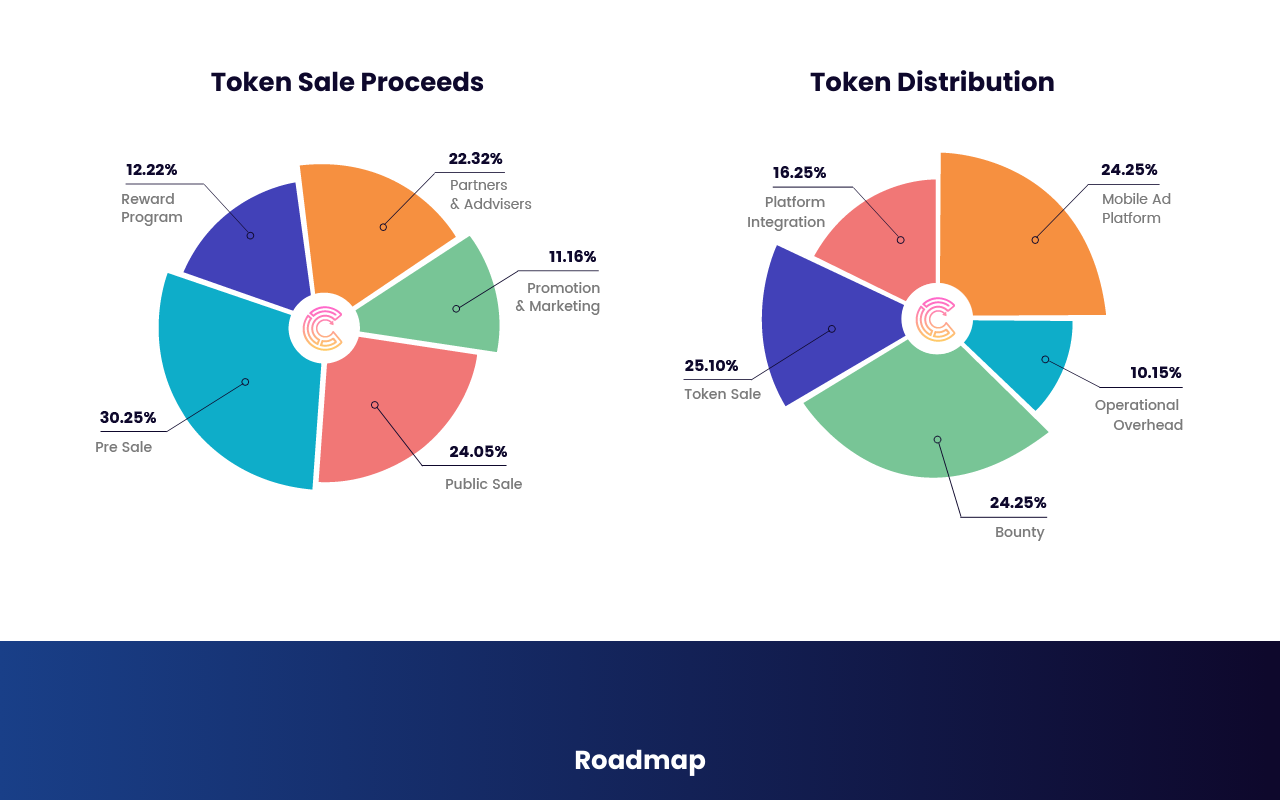
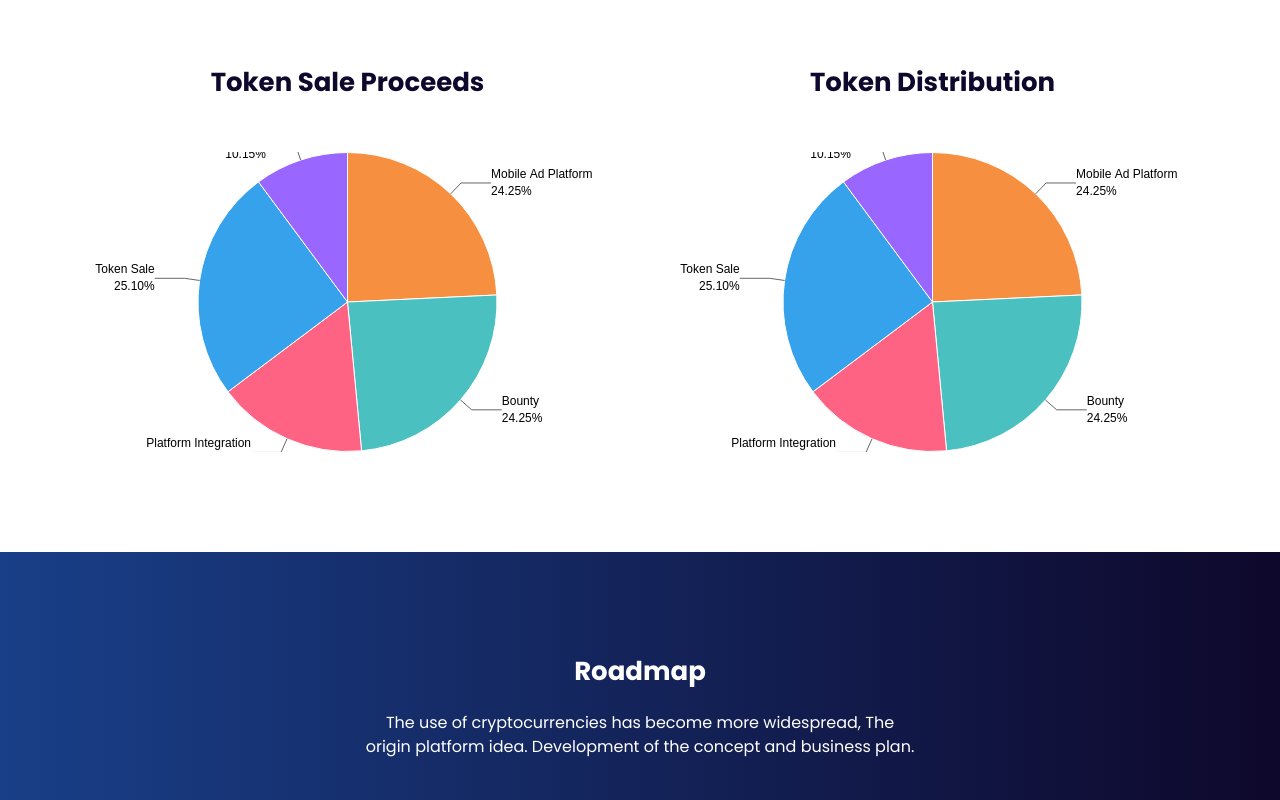
Before and after one commit to Ahsanch007/Cryptocash, a Next.js app: page / in a window 1280 px wide. Shown: the part 3440-4240 px from the top of the page. Built offline with nearby package versions, Linux system fonts and the light colour scheme.

Commit message:
done changes

```diff
--- a/package.json
+++ b/package.json
@@ -10,8 +10,10 @@
   },
   "dependencies": {
     "aos": "^2.3.4",
+    "chart.js": "^4.4.7",
     "next": "15.1.4",
     "react": "^19.0.0",
+    "react-chartjs-2": "^5.3.0",
     "react-dom": "^19.0.0",
     "react-icons": "^5.4.0"
   },
--- a/src/components/Home/Graph.js
+++ b/src/components/Home/Graph.js
@@ -1,6 +1,7 @@
 'use client'
 import Aos from 'aos';
 import React, { useEffect } from 'react'
+import PieChartWithLabels from '../ui/PieChart';
 
 export const Graph = () => {
     useEffect(() => {
@@ -16,8 +17,9 @@ export const Graph = () => {
                                 Token Sale Proceeds
                             </h3>
                         </div>
-                        <div className="pt-[30px]" data-aos="fade-left" data-aos-duration='1300'>
-                            <img src="/assets/sale-proceeds7.png" className='max-w-full h-auto mx-auto' alt="" />
+                        <div className="pt-[30px] " data-aos="fade-left" data-aos-duration='1300'>
+                            {/* <img src="/assets/sale-proceeds7.png" className='max-w-full h-auto mx-auto' alt="" /> */}
+                            <PieChartWithLabels />
                         </div>
                     </div>
                     <div className="">
@@ -28,7 +30,9 @@ export const Graph = () => {
                             </h3>
                         </div>
                         <div className="pt-[30px]" data-aos="fade-right" data-aos-duration='1300'>
-                            <img src="/assets/distribution7.png" className='max-w-full h-auto mx-auto' alt="" />
+                            {/* <img src="/assets/distribution7.png" className='max-w-full h-auto mx-auto' alt="" /> */}
+                            <PieChartWithLabels />
+
                         </div>
                     </div>
                 </div>
--- /dev/null
+++ b/src/components/ui/PieChart.js
@@ -0,0 +1,116 @@
+import React from 'react';
+import { Pie } from 'react-chartjs-2';
+import { Chart as ChartJS, Tooltip, Legend, ArcElement } from 'chart.js';
+
+ChartJS.register(Tooltip, Legend, ArcElement);
+
+const PieChartWithLabels = () => {
+    const data = {
+        labels: [
+            'Mobile Ad Platform',
+            'Bounty',
+            'Platform Integration',
+            'Token Sale',
+            'Operational Overhead',
+        ],
+        datasets: [
+            {
+                data: [24.25, 24.25, 16.25, 25.1, 10.15],
+                backgroundColor: [
+                    '#F69040', // Orange
+                    '#4BC0C0', // Teal
+                    '#FF6384', // Pink
+                    '#36A2EB', // Blue
+                    '#9966FF', // Purple
+                ],
+                borderWidth: 1,
+            },
+        ],
+    };
+
+    const options = {
+        responsive: true,
+        maintainAspectRatio: false,
+        plugins: {
+            tooltip: {
+                enabled: false, // Disable tooltips since we're customizing labels
+            },
+            legend: {
+                display: false, // Hide default legend
+            },
+        },
+        animation: false,
+    };
+
+    const drawCustomLabels = (chart) => {
+        const { ctx, chartArea, data } = chart;
+        if (!chartArea) return;
+
+        const { width, height } = chartArea;
+        const meta = chart.getDatasetMeta(0);
+
+        meta.data.forEach((arc, index) => {
+            const dataset = data.datasets[0];
+            const value = dataset.data[index];
+            const percentage = `${value.toFixed(2)}%`;
+
+            // Get the center angle of the slice
+            const centerAngle = (arc.startAngle + arc.endAngle) / 2;
+
+            // Calculate the starting point of the callout line
+            const outerRadius = arc.outerRadius;
+            const startX = Math.cos(centerAngle) * outerRadius + width / 2;
+            const startY = Math.sin(centerAngle) * outerRadius + height / 2;
+
+            // Calculate the end point of the straight line (extension)
+            const lineLength = 15; // Length of the first segment
+            const endX = Math.cos(centerAngle) * (outerRadius + lineLength) + width / 2;
+            const endY = Math.sin(centerAngle) * (outerRadius + lineLength) + height / 2;
+
+            // Determine the alignment for the horizontal segment
+            const horizontalOffset = 30; // Horizontal offset for the label line
+            const labelX = endX < width / 2 ? endX - horizontalOffset : endX + horizontalOffset;
+            const labelY = endY;
+
+            // Draw the straight segment of the callout line
+            ctx.beginPath();
+            ctx.moveTo(startX, startY);
+            ctx.lineTo(endX, endY);
+            ctx.strokeStyle = '#666';
+            ctx.lineWidth = 1;
+            ctx.stroke();
+
+            // Draw the horizontal segment of the callout line
+            ctx.beginPath();
+            ctx.moveTo(endX, endY);
+            ctx.lineTo(labelX, labelY);
+            ctx.stroke();
+
+            // Add the text label (category) and percentage
+            const label = data.labels[index];
+            ctx.fillStyle = '#000';
+            ctx.font = '12px Arial';
+            ctx.textAlign = endX < width / 2 ? 'right' : 'left';
+            ctx.fillText(label, labelX, labelY - 5); // Category label
+            ctx.fillText(percentage, labelX, labelY + 12); // Percentage
+        });
+    };
+
+
+    return (
+        <div className='' style={{ width: '100%', height: '300px', position: 'relative' }}>
+            <Pie
+                data={data}
+                options={options}
+                plugins={[
+                    {
+                        id: 'customLabels',
+                        afterDraw: drawCustomLabels,
+                    },
+                ]}
+            />
+        </div>
+    );
+};
+
+export default PieChartWithLabels;
```
Also changed, not shown: 1 other file (tests, documents, lock files or other folders).
